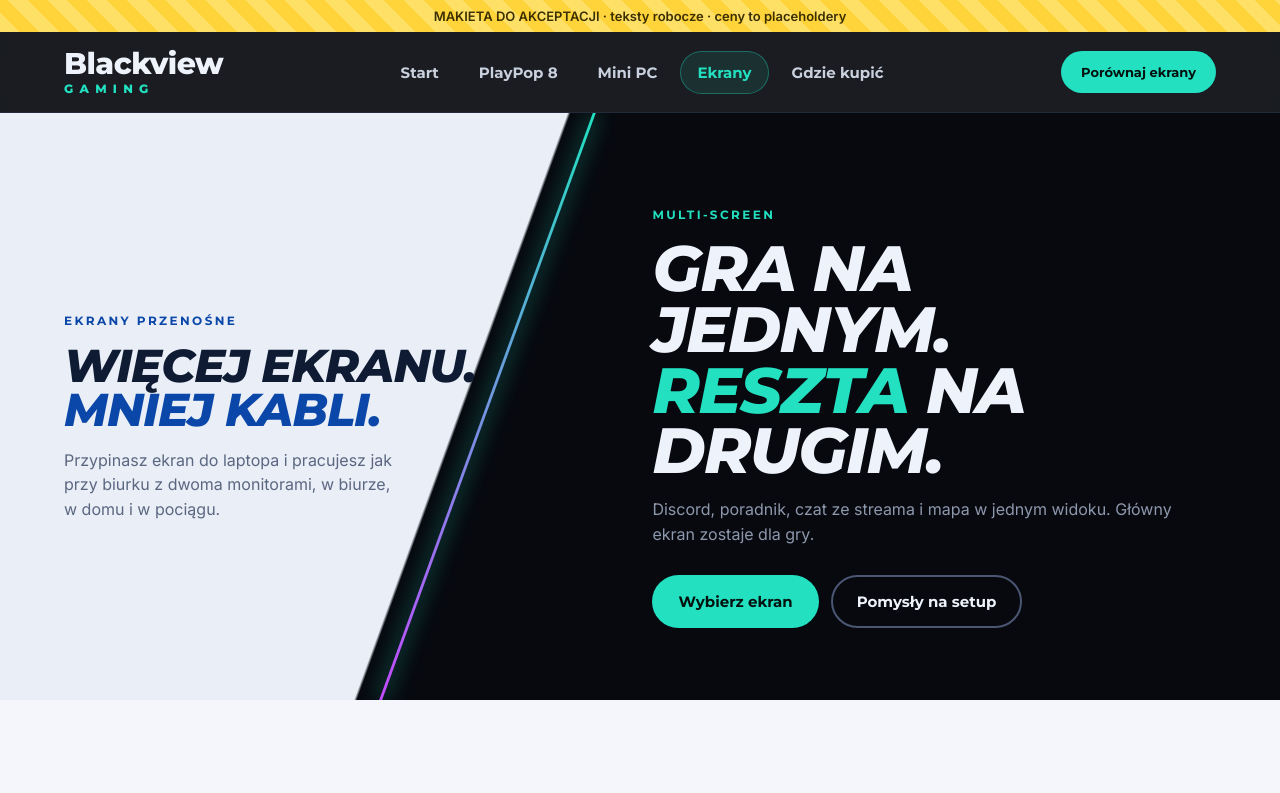
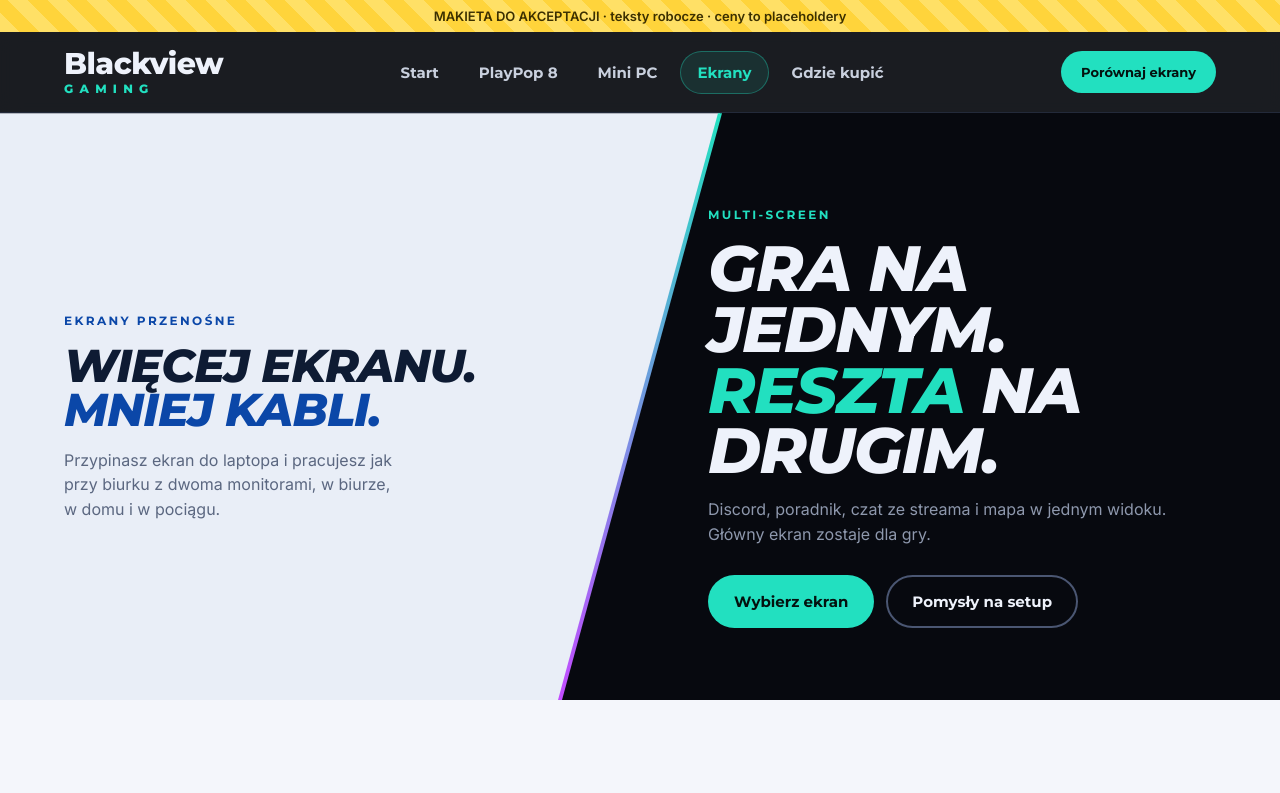
Before and after one commit to BirdyPL/CK_BlackView, a plain HTML site: page ekrany.html in a window 1280 px wide. Shown: the top 793 px of the page. Drawn offline with Linux system fonts and the light colour scheme.

Commit message:
Hero podstron: ukos przesunięty w prawo, tekst nie wchodzi na czarne tło
Jasna część szersza; ukos liczony od środka strony (clip-path z calc),
więc nie wędruje przy szerokich ekranach. Kolumny 1fr 1fr.

Co-Authored-By: Claude Opus 5.5 <noreply@anthropic.com>

```diff
--- a/assets/css/style.css
+++ b/assets/css/style.css
@@ -301,15 +301,20 @@ section { padding: 96px 0; }
    Podstrony mini PC / ekrany (split light/dark)
    ========================================================== */
 .page-hero { position: relative; overflow: hidden; color: var(--game-ink); background: var(--game-bg); padding: 88px 0 72px; }
+/* ukos jak w hero strony głównej: jasna część szersza, żeby nagłówek nie wchodził na czarne tło */
 .page-hero::before {
   content: ""; position: absolute; inset: 0;
-  background: linear-gradient(110deg, #e9eef7 0 38%, transparent 38.2%);
+  background: #e9eef7;
+  /* liczone od środka strony (tam jest granica kolumn), więc nie wędruje przy szerokich ekranach */
+  clip-path: polygon(0 0, calc(50% + 80px) 0, calc(50% - 80px) 100%, 0 100%);
 }
 .page-hero::after {
-  content: ""; position: absolute; top: 0; bottom: 0; left: 38%; width: 3px;
-  background: linear-gradient(var(--cyan), var(--magenta)); transform: skewX(-20deg); box-shadow: 0 0 20px var(--cyan);
+  content: ""; position: absolute; inset: 0;
+  background: linear-gradient(var(--cyan), var(--magenta));
+  clip-path: polygon(calc(50% + 78px) 0, calc(50% + 82px) 0, calc(50% - 78px) 100%, calc(50% - 82px) 100%);
+  filter: drop-shadow(0 0 10px var(--cyan));
 }
-.page-hero .grid { position: relative; z-index: 2; display: grid; grid-template-columns: .9fr 1.1fr; gap: 40px; align-items: center; }
+.page-hero .grid { position: relative; z-index: 2; display: grid; grid-template-columns: 1fr 1fr; gap: 40px; align-items: center; }
 .page-hero .left { color: var(--office-ink); padding-right: 32px; }
 .page-hero .left .eyebrow { color: var(--office-blue); }
 .page-hero .left p { color: var(--office-muted); margin-top: 16px; max-width: 340px; }
@@ -444,7 +449,7 @@ a.retailer:hover { transform: translateY(-4px); box-shadow: 0 18px 40px rgba(14,
   .compare { grid-template-columns: 1fr; }
   .compare .vs { justify-self: center; }
 
-  .page-hero::before { background: linear-gradient(170deg, #e9eef7 0 47%, transparent 47.2%); }
+  .page-hero::before { clip-path: none; background: linear-gradient(170deg, #e9eef7 0 47%, transparent 47.2%); }
   .page-hero::after { display: none; }
   .page-hero .left { padding: 0 0 40px; }
   .page-hero .right { padding-left: 0; }
```
